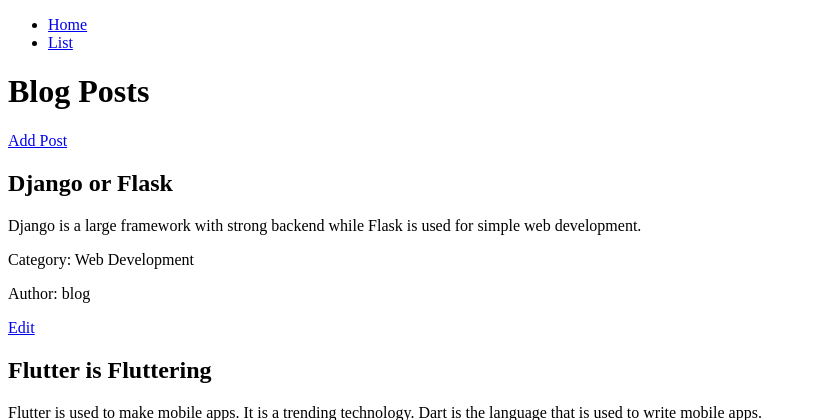
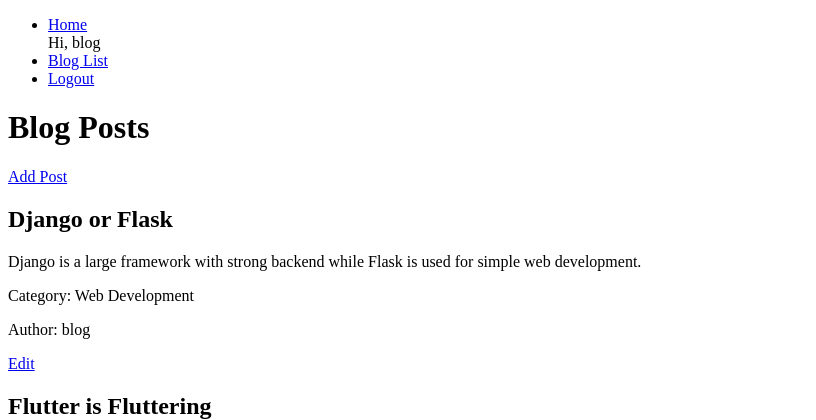
Before and after one commit to hello-abdul-manan/blog-web-app, a Django app: page /bloggy/post_list/ in a window 1280 px wide. Shown: the top 420 px of the page, without its empty margins (0-816 px from the left). Run offline with Django 5.2, Linux system fonts and the light colour scheme; a user stored in the database is signed in; data comes from the database, SQL or seed files in the repository.

Commit message:
Add signup, login and logout buttons

```diff
--- a/blog_app/templates/base.html
+++ b/blog_app/templates/base.html
@@ -12,7 +12,15 @@
         <nav>
             <ul>
                 <li><a href="{% url 'home' %}">Home</a></li>
-                <li><a href="{% url 'post_list' %}">List</a></li>
+                {% if user.is_authenticated %}
+                    <span>Hi, {{ user.username }}</span>
+                    <li><a href="{% url 'post_list' %}">Blog List</a></li>
+                    <li><a href="{% url 'logout' %}">Logout</a></li>
+                {% else %}
+                    <li><a href="{% url 'signup' %}">Sign Up</a></li>
+                    <li><a href="{% url 'login' %}">Login</a></li>
+                {% endif %}
+
             </ul>
         </nav>
     </header>
```
